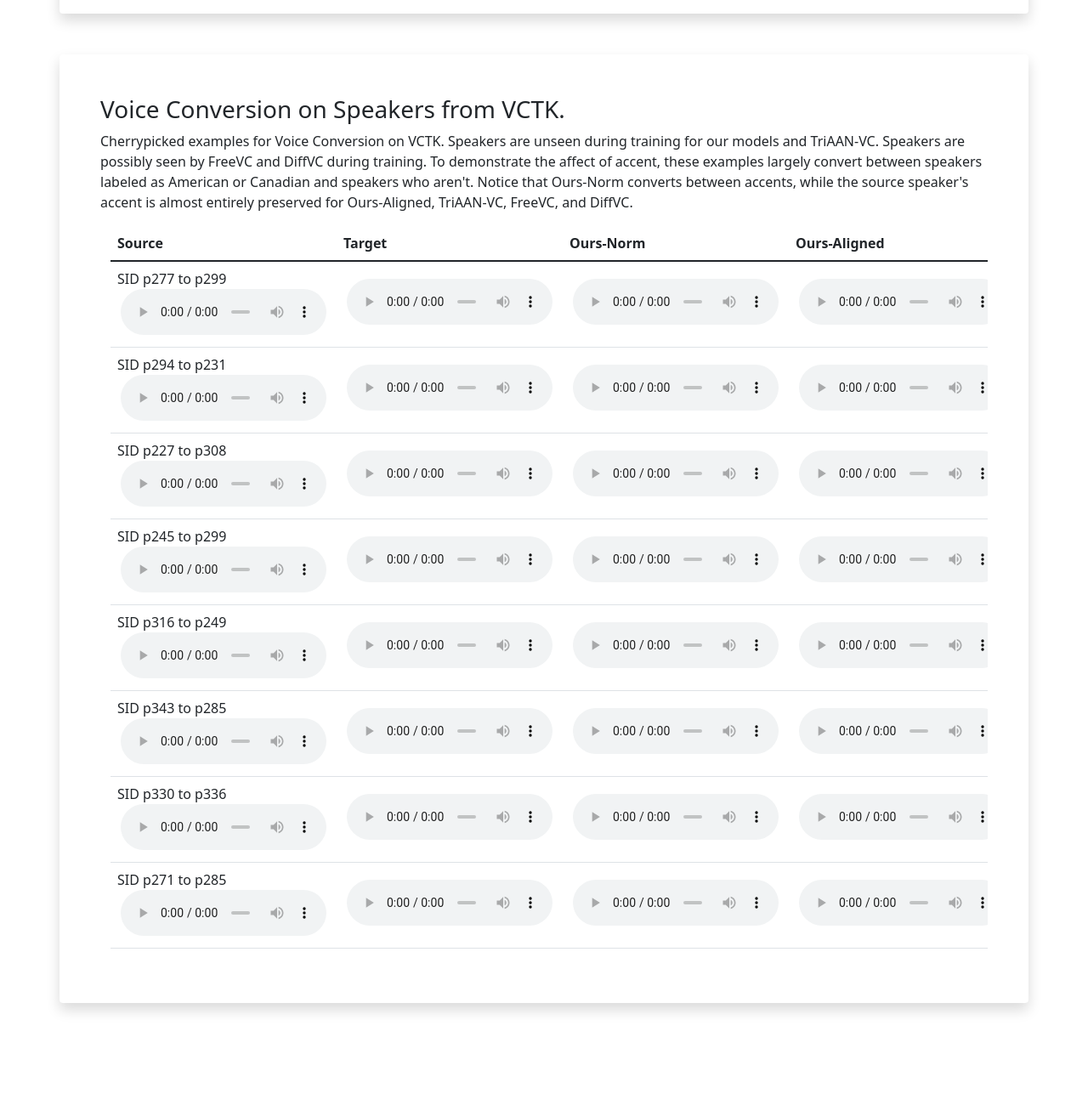
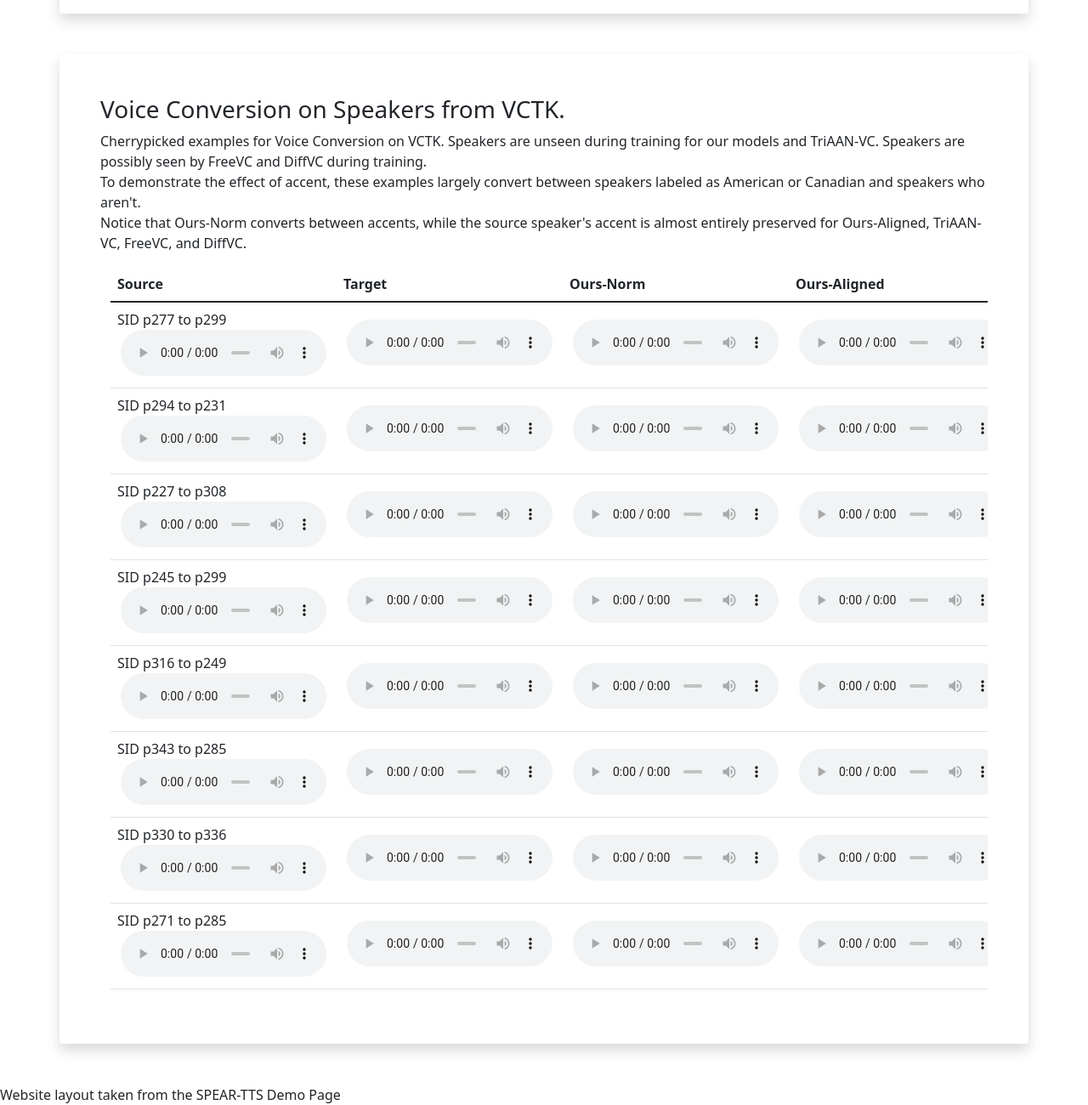
Before and after one commit to AlanBaade/TextlessVoiceConversionNDUDemo, a plain HTML site: page index.html in a window 1280 px wide. Shown: the part 1870-3170 px from the top of the page at 85% size. Before the commit the page ends 3098 px from the top, so only its background shows below. Drawn offline with nearby package versions, Linux system fonts and the light colour scheme.

Commit message:
Update index.html

```diff
--- a/index.html
+++ b/index.html
@@ -1,7 +1,7 @@
 <!DOCTYPE html>
 <html>
   <head>
-    <title>SPEAR-TTS</title>
+    <title>TODO PAPER TITLE</title>
     <link
       href="https://cdn.jsdelivr.net/npm/bootstrap@5.1.3/dist/css/bootstrap.min.css"
       rel="stylesheet"
@@ -108,13 +108,13 @@ TODO ARCHITECTURE DESCRIPTION
     </div>
   </div>
 
-    <div class="container shadow p-5 mb-5 bg-white rounded">
+  <div class="container shadow p-5 mb-5 bg-white rounded">
     <h3>Voice Conversion on Speakers from VCTK. <a id="prompting"/></h3>
     <p class="mb-0">
     Cherrypicked examples for Voice Conversion on VCTK. Speakers are unseen during training for our models and TriAAN-VC. Speakers are possibly seen by FreeVC and DiffVC during training.
-
-    To demonstrate the affect of accent, these examples largely convert between speakers labeled as American or Canadian and speakers who aren't.
-
+    <br>
+    To demonstrate the effect of accent, these examples largely convert between speakers labeled as American or Canadian and speakers who aren't.
+    <br>
     Notice that Ours-Norm converts between accents, while the source speaker's accent is almost entirely preserved for Ours-Aligned, TriAAN-VC, FreeVC, and DiffVC.
     </p>
     <div class="container pt-3 table-responsive">
@@ -149,6 +149,7 @@ TODO ARCHITECTURE DESCRIPTION
 
   </div>
 
+    Website layout taken from the SPEAR-TTS Demo Page
 
   </body>
 </html>
```
